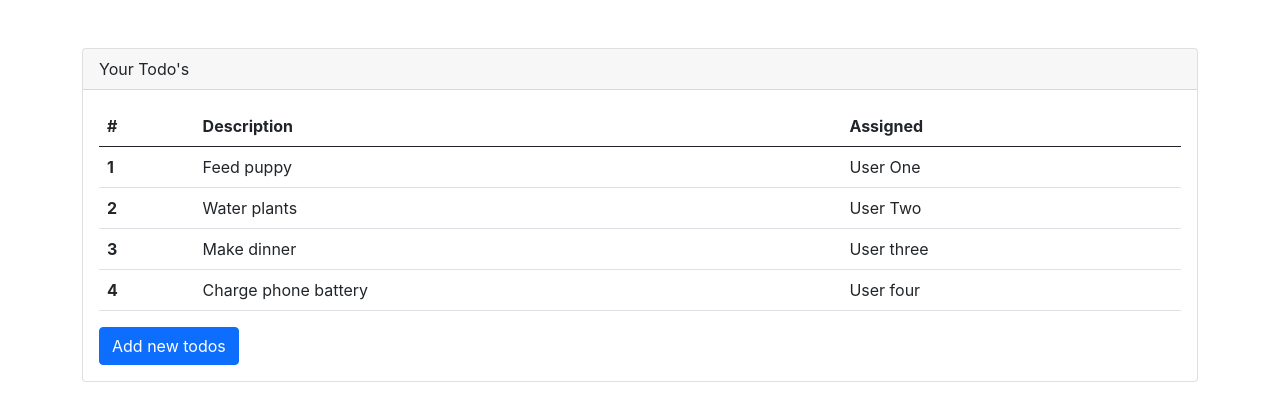
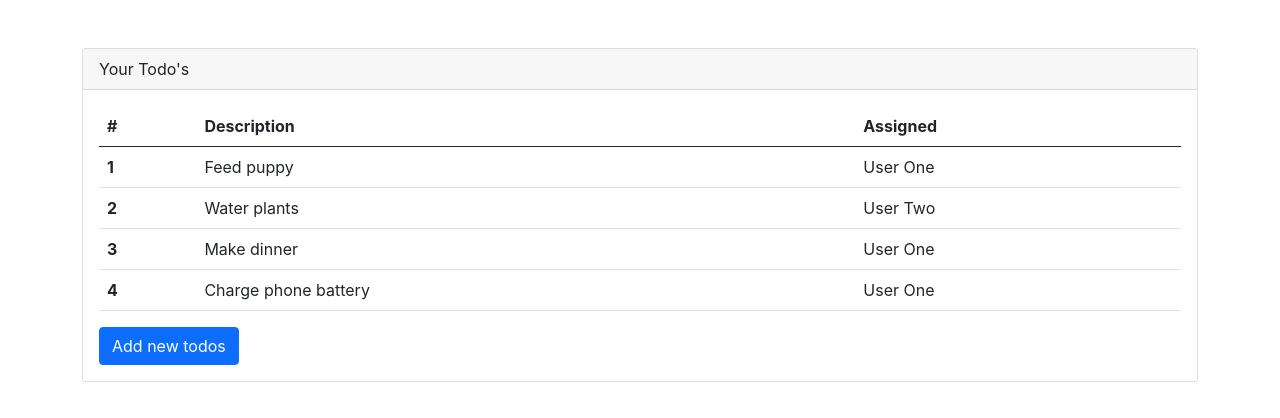
Before and after one commit to VedavyasRamachandraKeremarkande/react-todos-demo, a React (Create React App) app: page / in a window 1280 px wide. Shown: the top 418 px of the page. Built offline with nearby package versions, Linux system fonts and the light colour scheme.

Commit message:
update addtodo- useState

```diff
--- a/src/App.js
+++ b/src/App.js
@@ -1,18 +1,18 @@
-import logo from "./logo.svg"
+import React, { useState } from "react"
 import "./App.css"
 import TodoTable from "./components/TodoTable"
 
 function App() {
-  const todos = [
+  const [todos, setTodos] = useState([
     { rowNumber: 1, rowDescription: "Feed puppy", rowAssigned: "User One" },
     { rowNumber: 2, rowDescription: "Water plants", rowAssigned: "User Two" },
-    { rowNumber: 3, rowDescription: "Make dinner", rowAssigned: "User three" },
+    { rowNumber: 3, rowDescription: "Make dinner", rowAssigned: "User One" },
     {
       rowNumber: 4,
       rowDescription: "Charge phone battery",
-      rowAssigned: "User four",
+      rowAssigned: "User One",
     },
-  ]
+  ])
 
   const addTodo = () => {
     if (todos.length > 0) {
@@ -21,8 +21,8 @@ function App() {
         rowDescription: "new todo",
         rowAssigned: "user five",
       }
-      todos.push(newTodo)
-      console.log(todos)
+      setTodos((todos) => [...todos, newTodo])
+      //console.log(todos)
     }
   }
 
```
